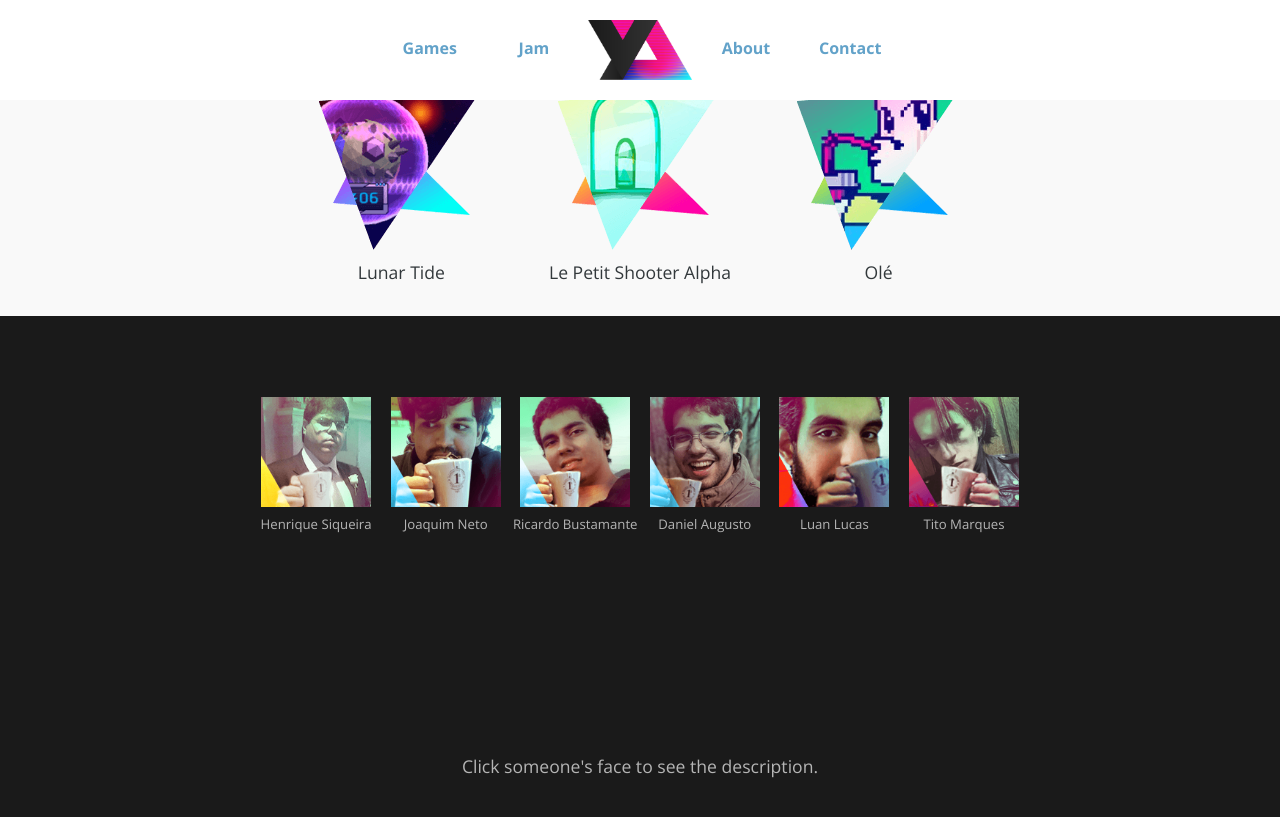
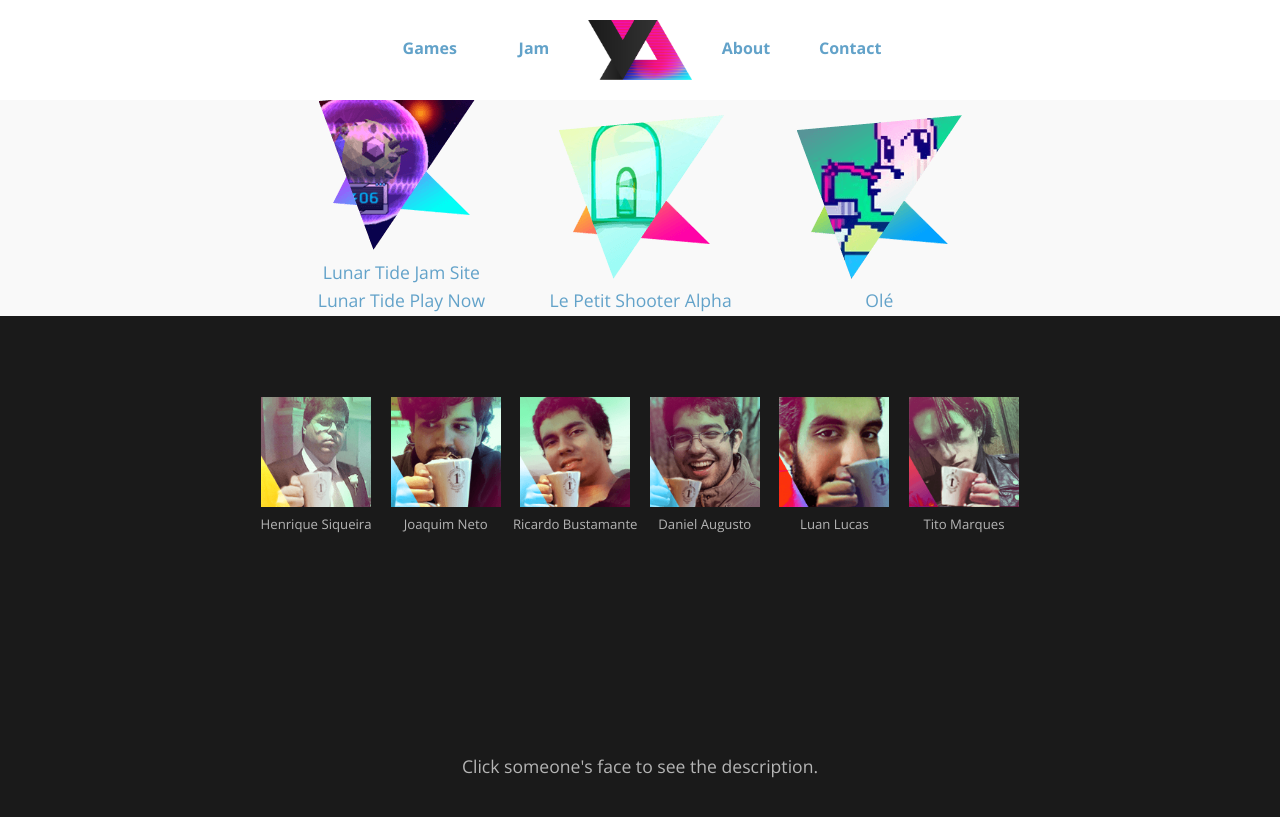
Before and after one commit to ricardobusta/yesdevgames.github.io, a Jekyll site: the page built from index.html, in a window 1280 px wide and 900 px high, scrolled down 1354 px. Shown: the top 817 px of the window. Built offline with Jekyll 4.4.1, drawn with Linux system fonts in a browser that asks for light colours; nearby versions of some CDN libraries; the list of posts is cut into pages by our own code.

Commit message:
adicionando o jam site ao site.

```diff
--- a/_includes/home/jam.html
+++ b/_includes/home/jam.html
@@ -24,8 +24,8 @@
 	<div class="centered-element">
 		<h1 style="margin:0px;">Coming Soon</h1>
 		<br>
-		<div class="jam-games"><img src="{{ site.url }}{{ site.baseurl }}/img/jam/jam1.png"></img><br>Lunar Tide</div>
-		<div class="jam-games"><img src="{{ site.url }}{{ site.baseurl }}/img/jam/jam2.png"></img><br>Le Petit Shooter Alpha</div>
-		<div class="jam-games"><img src="{{ site.url }}{{ site.baseurl }}/img/jam/jam3.png"></img><br>Olé</div>
+		<div class="jam-games"><img src="{{ site.url }}{{ site.baseurl }}/img/jam/jam1.png"></img><br><a href ="http://globalgamejam.org/2017/games/lunar-tide">Lunar Tide Jam Site</a><br><a href="yesdev.games/lepetit/play">Lunar Tide Play Now</a></div>
+		<a href ="https://ldjam.com/events/ludum-dare/38/le-petit-shooter"><div class="jam-games"><img src="{{ site.url }}{{ site.baseurl }}/img/jam/jam2.png"></img><br>Le Petit Shooter Alpha</div></a>
+		<a href ="http://globalgamejam.org/2017/games/ol%C3%A9"><div class="jam-games"><img src="{{ site.url }}{{ site.baseurl }}/img/jam/jam3.png"></img><br>Olé</div></a>
 	</div>
 </div>
```
